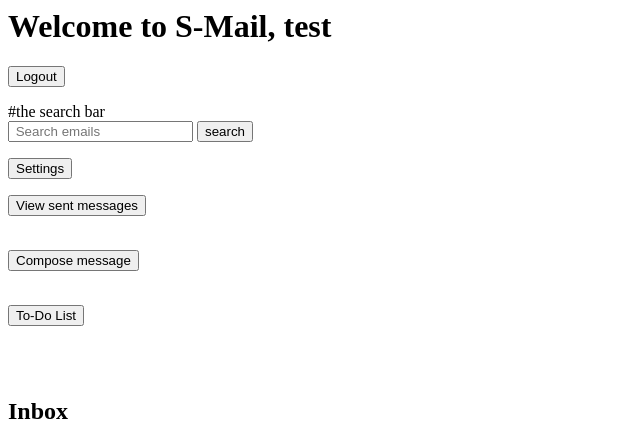
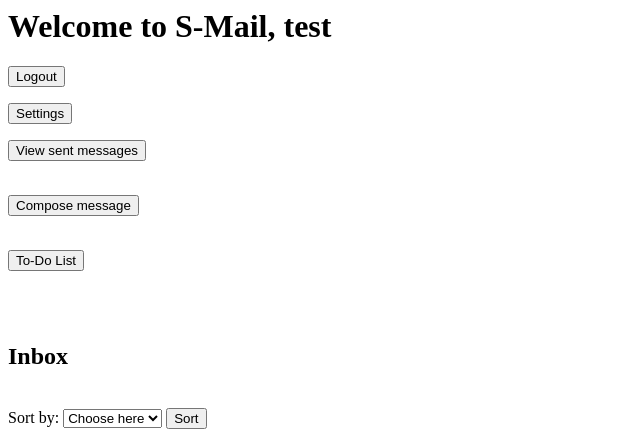
Before and after one commit to trungtran1234/EmailApp, a Flask app: page /mainpage in a window 1280 px wide. Shown: the top 445 px of the page, without its empty margins (0-640 px from the left). Run offline with Flask 3, Linux system fonts and the light colour scheme; a user stored in the database is signed in.

Commit message:
sort messages implemented

```diff
--- a/app/routes.py
+++ b/app/routes.py
@@ -58,11 +58,12 @@ def register():
 @myapp_obj.route("/mainpage", methods=['GET', 'POST'])
 @login_required #needs to be logged in to access this page
 def mainpage():
+    sort_by = request.form.get("sort")
     asc = Message.query.filter_by(recipient=current_user).order_by(Message.timestamp.asc()).all()
     des = Message.query.filter_by(recipient=current_user).order_by(Message.timestamp.desc()).all()
     #renders the main page with messages and name filled in as the parameter in mainpage.html
 
-    sort_by = request.form.get("sort")
+
 
     return render_template('mainpage.html', sort_by=sort_by, des=des, asc=asc,name=current_user.username)
 
--- a/app/templates/mainpage.html
+++ b/app/templates/mainpage.html
@@ -8,15 +8,6 @@
         <form action="{{ url_for('logout') }}" method="post">
             <button type="submit">Logout</button>
         </form>
-        #the search bar
-        <div class="search">
-            <form action="#">
-                <input type="text"
-                    placeholder=" Search emails"
-                    name="search: ">
-                <button type="search">search</button>
-            </form>
-        </div>
         <form action="{{ url_for('settings') }}">
             <button type="submit">Settings</button>
         </form>
@@ -36,8 +27,20 @@
         <br>
         <h2>Inbox</h2>
         <br>
+        <form method="post" action="{{ url_for('mainpage') }}">
+            <label>Sort by:</label>
+            <select name = "sort">
+            <option value="" selected="selectd" hidden="hidden">Choose here</option>
+            <option value="Newest first">Newest first</option>
+            <option value="Oldest first">Oldest first</option>
+        </select>
+            <button type="submit">Sort</button>
+        </form>
+
+        Sorted by: {{ sort_by }}
+        <br><br>
         <tbody>
-            {%if sort_by == 'Descending'%}
+            {%if sort_by == 'Newest first'%}
             {% for message in des %}
                 <tr>
                     <time>{{ message.timestamp.strftime('%Y-%m-%d %I:%M %p') }}</time>
```
Also changed, not shown: app/app.db.
